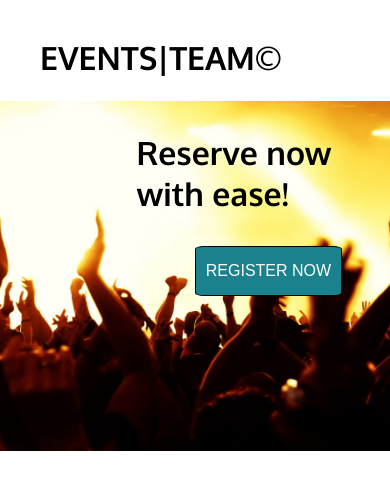
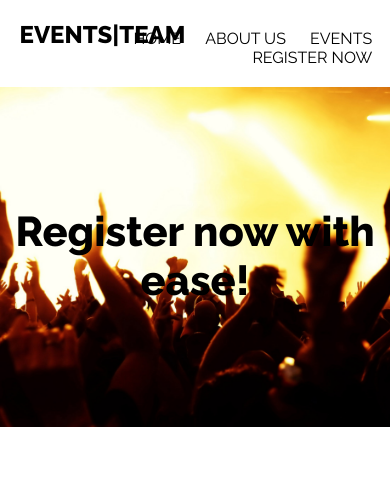
Before and after one commit to ezekielvdp/Sem2_WebAPP, a plain HTML site: page WebContent/index.html in a window 390 px wide. Drawn offline with Linux system fonts and the light colour scheme.

Commit message:
much responsive css style.

```diff
--- a/WebContent/css/main.css
+++ b/WebContent/css/main.css
@@ -1,83 +1,65 @@
-/*==================================================================================
-                                        MAIN
-==================================================================================*/
-/*
-html {
-    margin: 0;
+/******************************************************************
+GENERAL
+******************************************************************/
+body {
+    font-family: 'Raleway', sans-serif;
+    background-color: #fff;
 }
-*/
-
-body {
-    font-family: 'Oxygen', sans-serif;
-}
-
-#main-wrapper {
-    padding: 0;
-    margin: 0;
-    width: 100%;
-    height: 100%;
+header {
+    max-width: 100%;
+    max-height: 100%;
 }
 
 a {
-    text-decoration: none;
+  text-decoration: none;
+  color: inherit;
 }
 
-ul {
-    list-style: none;
+img {
+  max-width: 100%;
 }
 
-/*==================================================================================
-                                       NAV-BAR
-==================================================================================*/
-#nav-bar {
-    margin-bottom: -10%;
-    width: 100%;
-    height: 85px;
+/******************************************************************
+HEADER
+******************************************************************/
+nav {
     padding: 0;
-/*    position: fixed;*/
+    margin: 0 0 20px 0;
+}
+nav ul {
+    margin: -20px 2% 0 0;
+    text-align: right;
+}
+nav ul li {
+    margin: 0 10px 0;
+    display:inline;
 }
 
-#nav-bar ul li ul li{
-    max-width: 100%;
-    margin: 40px 10px 0 5px;
-    display: inline-block;
-    float: right;
+nav h2 {
+    left: 3em;
+    height: inherit;
+    text-align: left;
+    padding: 0;
+    margin: 20px 0 0 5%;
 }
 
-/*==================================================================================
-                                DIV: HEADER
-==================================================================================*/
-
+/******************************************************************
+SECTION-1: BANNER
+******************************************************************/
 #banner {
     background-image: url(../img/photos/background.jpg);
+    background-position: center center;
     background-size: cover;
-    background-position: center;
     background-repeat: no-repeat;
-/*    text-align: center;*/
     position: absolute;
-    clear: both;
-    margin: 10% 0 10px;
-    height: 350px;
     width: 100%;
-    max-height: 100%;
+    height: 340px;
+    text-align: center;
 }
 
-#center-banner {
-/*    max-height: 100%;*/
-    margin: 8% 0 0 35%;
+#banner h2 {
+    font-size: 2.6em;
+    font-weight: bolder;
+    color: black;
+    margin-top: 120px;
 }
-
-#register-button {
-    margin: 10px 0 0 23%;
-    font-size: 1.0em;
-    color: white;
-    padding: 15px 10px 15px 10px;
-    border: solid 1px #000;
-    background-color: #1B818D;
-    border-radius: 6%;
-    transition: 0.5s;
-}
-
-    #register-button:hover {
-    color: black;
-    }
--- a/WebContent/index.html
+++ b/WebContent/index.html
@@ -4,30 +4,25 @@
     <meta charset="UTF-8">
     <title>WEB PROJECT | SEM2</title>
     <link href ="css/normalize.css" rel="stylesheet" type ="text/css" />
-    <link href='http://fonts.googleapis.com/css?family=Oxygen:400,700' rel='stylesheet' type='text/css'>
+    <link href='http://fonts.googleapis.com/css?family=Raleway:800,400' rel='stylesheet' type='text/css'>
     <link href ="css/main.css" rel="stylesheet" type = "text/css" />
 </head>
 
 <body>
-   <div id = "main-wrapper">
-        <div id = "nav-bar">
-            <ul style ="margin: 0;">
-                <li style="display: inline-block;float: left;"><h1>EVENTS|TEAM&copy;</h1></li>
-                <li><ul>
-                    <li>REGISTER NOW</li>
-                    <li>UPCOMING EVENTS</li>
-                    <li>ABOUT US</li>
-                    <li>HOME</li>
-                </ul></li>
+    <header>
+        <nav>
+            <a href="index.html"><h2>EVENTS|TEAM</h2></a>
+            <ul>
+                <li><a href="index.html">HOME</a></li>
+                <li><a href = "">ABOUT US</a></li>
+                <li><a href = "">EVENTS</a></li>
+                <li><a href = "">REGISTER NOW</a></li>
             </ul>
-        </div>
-        <section id = "banner">
-            <div id= "center-banner"><h1>Reserve now with ease!</h1>
-            <button type="button" id = "register-button">REGISTER NOW</button>
-            </div>
-        </section>
-        <section id = "secition-1"></section>
-   </div>
+        </nav>
+    </header>
+    <section id = "banner">
+        <h2>Register now with ease!</h2>
+    </section>
 </body>
 
 </html>
```
